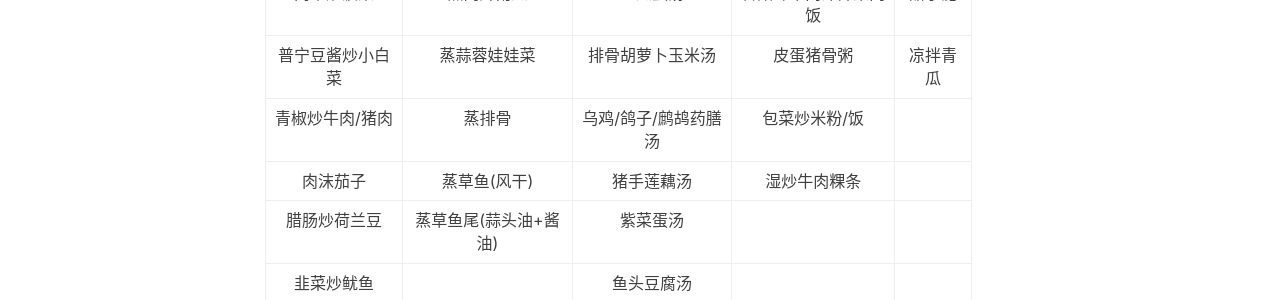
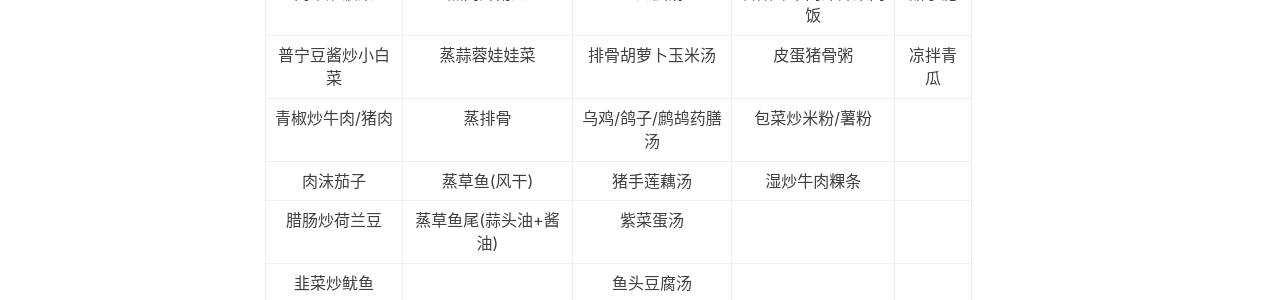
Before and after one commit to gumcstronger/gumcstronger.github.io, a Jekyll site: the page built from _posts/2022/2022-08-30-foodmenu.md, in a window 1280 px wide. Shown: the part 820-1120 px from the top of the page. Built offline with Jekyll 4.4.1, drawn with Linux system fonts in a browser that asks for light colours; comment, search, counter and statistics services are not loaded.

Commit message:
Update 2022-08-30-foodmenu.md

```diff
--- a/_posts/2022/2022-08-30-foodmenu.md
+++ b/_posts/2022/2022-08-30-foodmenu.md
@@ -18,7 +18,7 @@ tags:
 |   炒菜心/花菜    |        蒸茄子         |     白蘑菇肉沫汤     |  香菇虾米肉沫土豆饭  | 潮汕含蚬 |
 |    肉末炒菠菜    |      蒸肉片南瓜       |       丝瓜蛋汤       | 香菇虾米肉沫芥菜闷饭 |  甜芋泥  |
 | 普宁豆酱炒小白菜 |     蒸蒜蓉娃娃菜      |   排骨胡萝卜玉米汤   |      皮蛋猪骨粥      | 凉拌青瓜 |
-| 青椒炒牛肉/猪肉  |        蒸排骨         | 乌鸡/鸽子/鹧鸪药膳汤 |    包菜炒米粉/饭     |          |
+| 青椒炒牛肉/猪肉  |        蒸排骨         | 乌鸡/鸽子/鹧鸪药膳汤 |   包菜炒米粉/薯粉    |          |
 |     肉沫茄子     |     蒸草鱼(风干)      |      猪手莲藕汤      |     湿炒牛肉粿条     |          |
 |   腊肠炒荷兰豆   | 蒸草鱼尾(蒜头油+酱油) |       紫菜蛋汤       |                      |          |
 |    韭菜炒鱿鱼    |                       |      鱼头豆腐汤      |                      |          |
```
